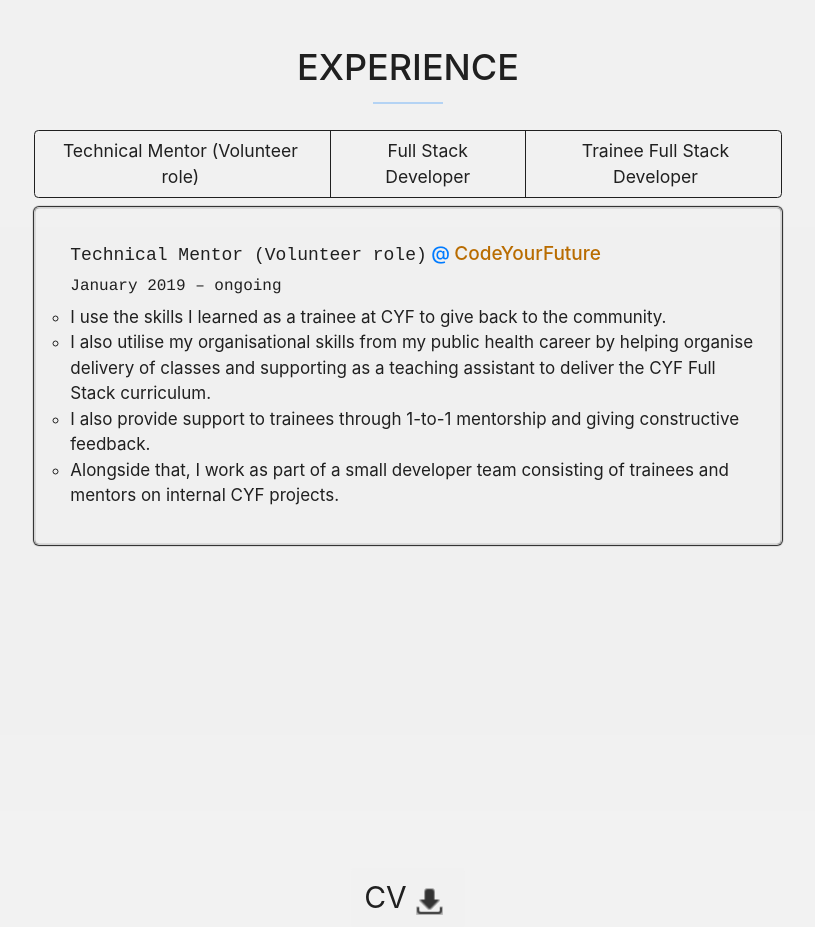
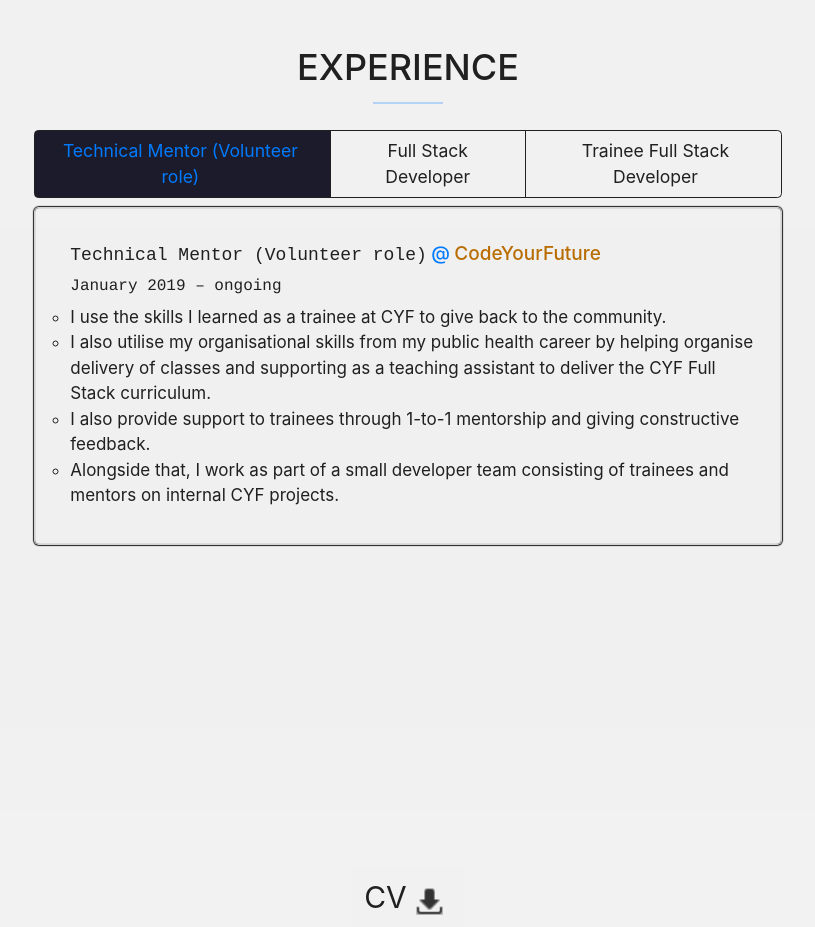
Before and after one commit to abdulkadiret/personal-portfolio, a React (Create React App) app: page / in a window 1280 px wide. Shown: the part 2060-2987 px from the top of the page, without its empty margins (232-1047 px from the left). Built offline with nearby package versions, Linux system fonts and the light colour scheme.

Commit message:
Add active & focus on page load to the 1st experiance

```diff
--- a/src/components/Experience/index.js
+++ b/src/components/Experience/index.js
@@ -1,7 +1,7 @@
 import React, { useState } from 'react';
 import './style.css';
 import data from '../../assets/data/experianceData';
-import { Container, ButtonGroup, Card } from 'react-bootstrap';
+import { Container, ButtonGroup, Card, Button } from 'react-bootstrap';
 import DownloadIcon from '../../assets/images/download-icon.gif';
 
 const Experience = ({ className }) => {
@@ -21,15 +21,16 @@ const Experience = ({ className }) => {
             data-aos='fade-up'
           >
             {data.map(({ id, title }) => (
-              <button
+              <Button
                 type='button'
                 key={id}
                 id={`${id}`}
+                active={id === myExperience}
                 className='btn experience__btn'
                 onClick={() => setMyExperience(id)}
               >
                 <span>{title}</span>
-              </button>
+              </Button>
             ))}
           </ButtonGroup>
           <div className='col px-0' data-aos='fade-up'>
--- a/src/components/Experience/style.css
+++ b/src/components/Experience/style.css
@@ -16,12 +16,16 @@
   padding-right: 0.5rem;
 }
 
-.experience__btn:hover {
+.btn-primary:hover {
   color: var(--daisy);
+  background: transparent;
+  border-color: var(--text-color);
 }
 
-.experience__btn:focus,
-.experience__btn:active {
+.btn-primary:not(:disabled):not(.disabled):active,
+.btn-primary:not(:disabled):not(.disabled).active,
+.btn-primary:not(:disabled):not(.disabled):active:focus,
+.btn-primary:not(:disabled):not(.disabled).active:focus {
   color: var(--primary-color);
   outline: none;
   background: var(--buttonHover-color);
```
